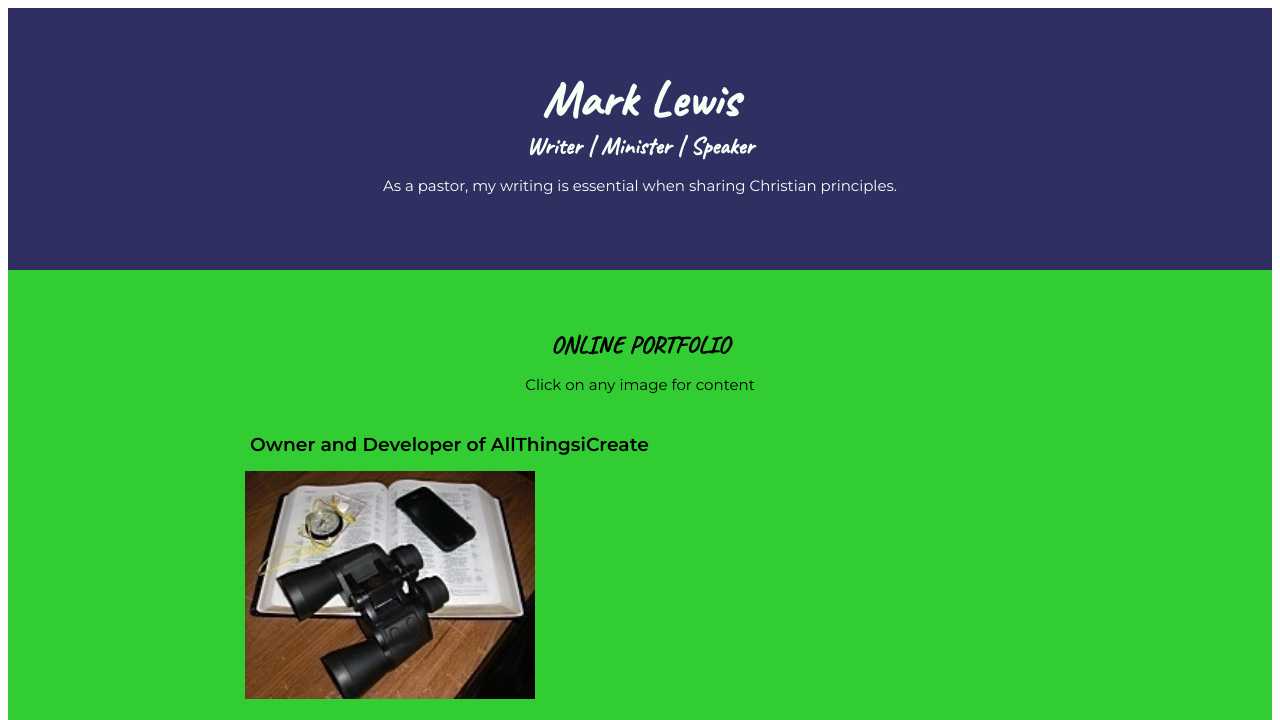
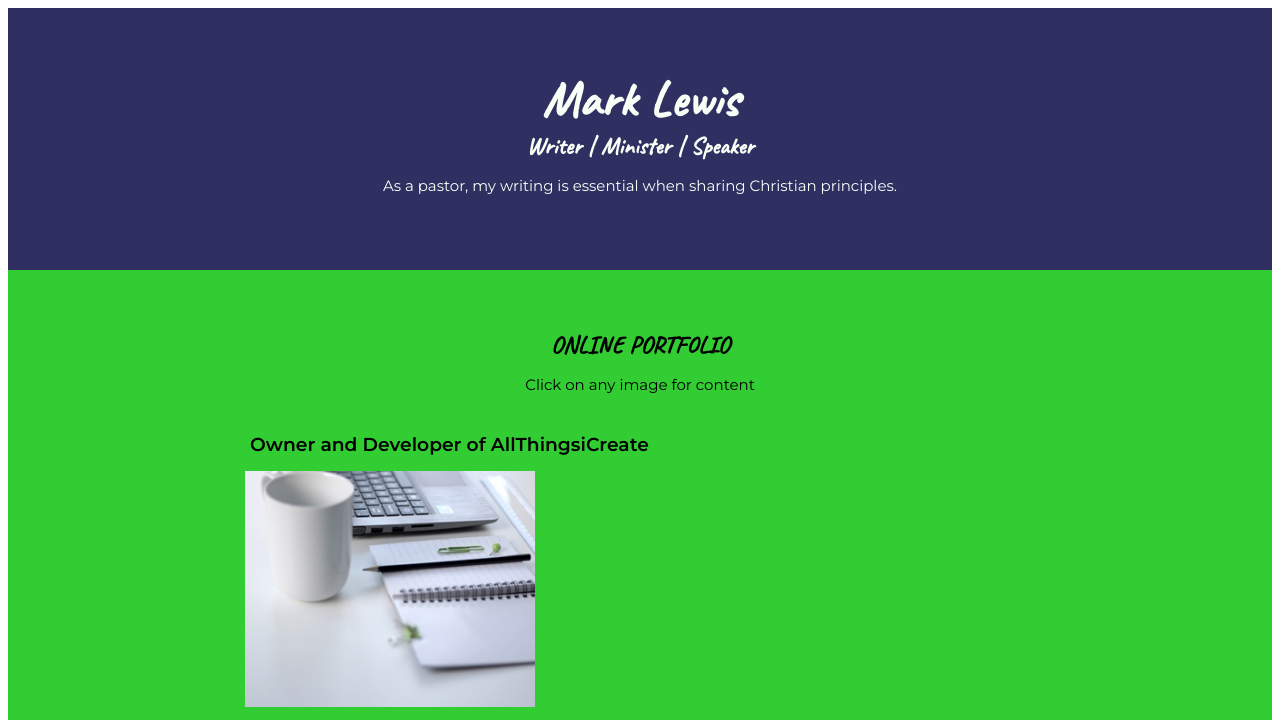
Before and after one commit to mtlewis71/mtlewis71.github.io, a plain HTML site: page css resume/index.html in a window 1280 px wide. Shown: the top 720 px of the page. Drawn offline with Linux system fonts and the light colour scheme.

Commit message:
changed website logo
it disappeared for something reason

```diff
--- a/css resume/index.html
+++ b/css resume/index.html
@@ -34,7 +34,7 @@
 
   <section class="project-list">
     <div class="project-details">
-        <h3><figcaption class="caption">Owner and Developer of AllThingsiCreate</figcaption><a href="https://www.allthingsicreate.com/" target="new"><img class="link-img" img src="images/website logo.jpg" alt="photo of bible phone compass"></a></h3>
+        <h3><figcaption class="caption">Owner and Developer of AllThingsiCreate</figcaption><a href="https://www.allthingsicreate.com/" target="new"><img class="link-img" img src="images/website.jpg" alt="photo of bible phone compass"></a></h3>
      </div>
      <div class="project-summary">
        <!-- <p>Project summary goes here.</p> -->
```
